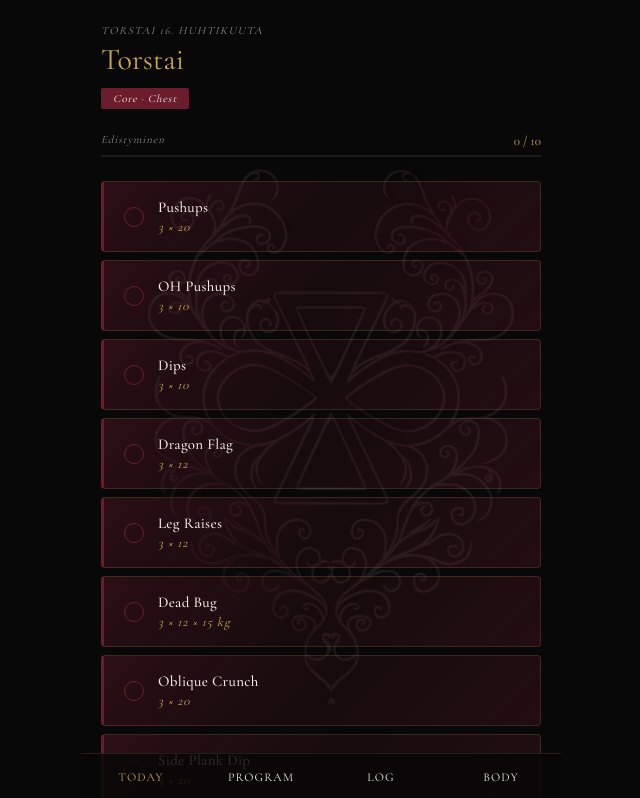
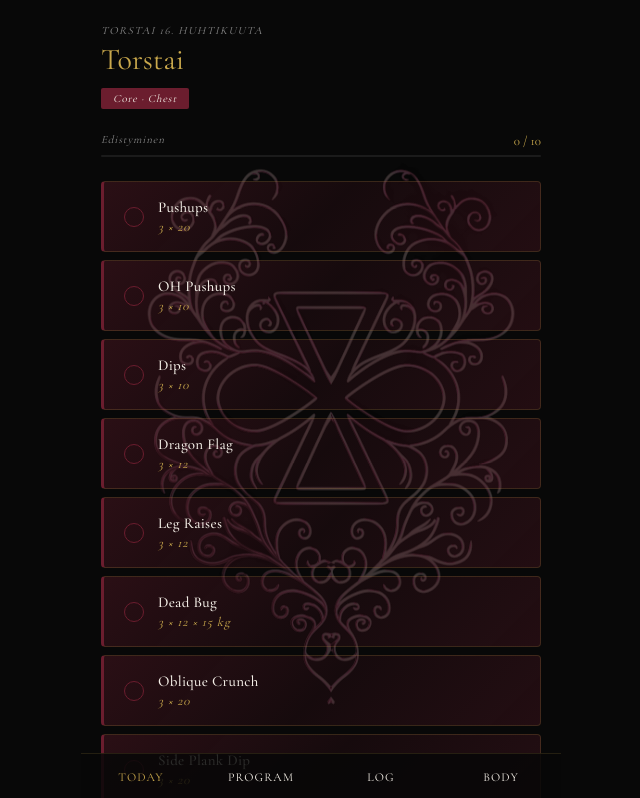
Before and after one commit to juliusduvanovich/Duvaan-Training, a React (Vite) app: page / in a window 1280 px wide. Shown: the top 798 px of the page, without its empty margins (319-959 px from the left). Built offline with nearby package versions, Linux system fonts and the light colour scheme; a web font is replaced by a local one.

Commit message:
Ornament color shimmer and sparkle

```diff
--- a/src/App.jsx
+++ b/src/App.jsx
@@ -6,13 +6,104 @@ import LogView from './components/LogView'
 import BadgeView from './components/BadgeView'
 import { useProgram } from './hooks/useProgram'
 
+function GlobalOrnament() {
+  return (
+    <>
+      <style>{`
+        @keyframes glow-burgundy {
+          0%, 100% { opacity: 0.3; }
+          50%       { opacity: 0.55; }
+        }
+        @keyframes glow-gold {
+          0%, 20%  { opacity: 0; }
+          45%      { opacity: 0.6; }
+          70%, 100%{ opacity: 0; }
+        }
+        @keyframes glow-violet {
+          0%, 50%  { opacity: 0; }
+          72%      { opacity: 0.5; }
+          95%, 100%{ opacity: 0; }
+        }
+        @keyframes glow-blue {
+          0%, 68%  { opacity: 0; }
+          83%      { opacity: 0.45; }
+          100%     { opacity: 0; }
+        }
+        @keyframes sparkle {
+          0%, 85%  { opacity: 0; filter: invert(1) sepia(0) saturate(1) brightness(3); }
+          88%      { opacity: 0.7; filter: invert(1) sepia(0) saturate(1) brightness(4) drop-shadow(0 0 20px rgba(255,255,255,0.9)) drop-shadow(0 0 40px rgba(201,168,76,0.8)); }
+          91%      { opacity: 0.2; }
+          93%      { opacity: 0.6; filter: invert(1) sepia(0) saturate(1) brightness(3.5) drop-shadow(0 0 15px rgba(255,255,255,0.7)); }
+          96%      { opacity: 0.1; }
+          100%     { opacity: 0; }
+        }
+      `}</style>
+
+      <div style={{
+        position: 'fixed',
+        top: '50%', left: '50%',
+        transform: 'translate(-50%, -50%)',
+        pointerEvents: 'none', zIndex: 0,
+        width: '100%', maxWidth: 480
+      }}>
+        {/* Base burgundy */}
+        <img src="/duvaan-ornament.png" style={{
+          position: 'absolute', top: 0, left: 0,
+          width: '100vw', maxWidth: 500,
+          filter: 'invert(1) sepia(1) saturate(2.5) hue-rotate(290deg) brightness(0.55)',
+          animation: 'glow-burgundy 9s ease-in-out infinite'
+        }} />
+
+        {/* Gold layer */}
+        <img src="/duvaan-ornament.png" style={{
+          position: 'absolute', top: 0, left: 0,
+          width: '100vw', maxWidth: 500,
+          filter: 'invert(1) sepia(1) saturate(4) hue-rotate(335deg) brightness(1.1)',
+          animation: 'glow-gold 9s ease-in-out infinite',
+          opacity: 0
+        }} />
+
+        {/* Violet layer */}
+        <img src="/duvaan-ornament.png" style={{
+          position: 'absolute', top: 0, left: 0,
+          width: '100vw', maxWidth: 500,
+          filter: 'invert(1) sepia(1) saturate(3) hue-rotate(230deg) brightness(0.7)',
+          animation: 'glow-violet 9s ease-in-out infinite',
+          opacity: 0
+        }} />
+
+        {/* Blue layer */}
+        <img src="/duvaan-ornament.png" style={{
+          position: 'absolute', top: 0, left: 0,
+          width: '100vw', maxWidth: 500,
+          filter: 'invert(1) sepia(1) saturate(3) hue-rotate(185deg) brightness(0.65)',
+          animation: 'glow-blue 9s ease-in-out infinite',
+          opacity: 0
+        }} />
+
+        {/* Sparkle layer */}
+        <img src="/duvaan-ornament.png" style={{
+          position: 'absolute', top: 0, left: 0,
+          width: '100vw', maxWidth: 500,
+          animation: 'sparkle 9s ease-in-out infinite',
+          opacity: 0
+        }} />
+
+        {/* Spacer */}
+        <img src="/duvaan-ornament.png" style={{ width: '100vw', maxWidth: 500, visibility: 'hidden' }} />
+      </div>
+    </>
+  )
+}
+
 export default function App() {
   const [splash, setSplash] = useState(true)
   const [tab, setTab] = useState('today')
+
   const {
     program, completedSessions,
-    toggleExercise, isChecked, addLogEntry,
-    updateWeight, updateExercise, addExercise,
+    toggleExercise, isChecked,
+    updateExercise, addExercise,
     getTodayIndex, completeSession, skipSession,
     addPastSession, removeSession
   } = useProgram()
@@ -21,6 +112,8 @@ export default function App() {
 
   return (
     <div className="app">
+      <GlobalOrnament />
+
       {tab === 'today' && (
         <TodayView
           program={program}
```
